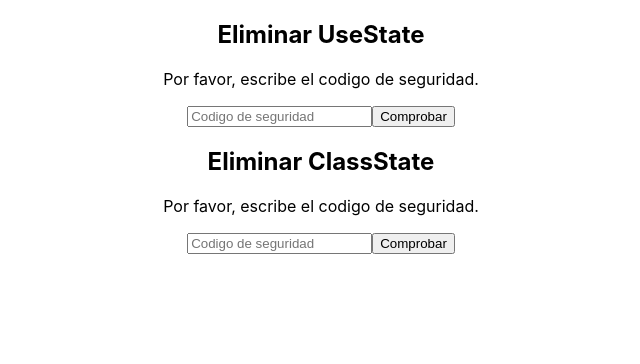
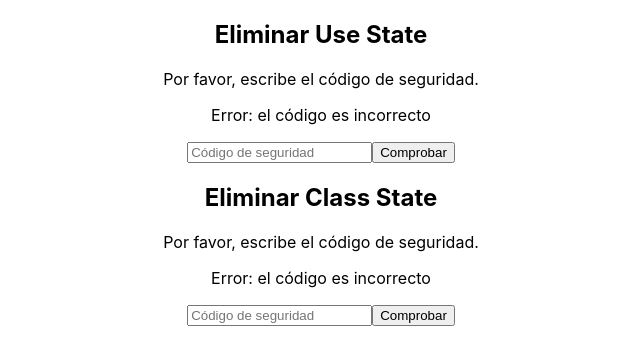
Before and after one commit to nicolas4746/manejo-estado-react, a React (Create React App) app: page / in a window 1280 px wide. Shown: the top 364 px of the page, without its empty margins (319-959 px from the left). Built offline with nearby package versions, Linux system fonts and the light colour scheme; the HTML template or start-up script is replaced by a standard one.

Commit message:
diferencias manejo estado con funciones o clases,basico

```diff
--- a/src/App.js
+++ b/src/App.js
@@ -6,8 +6,8 @@
 function App() {
   return (
     <div className="App">
-      <UseState/>
-      <ClassState/>
+      <UseState name="Use State" />
+      <ClassState name="Class State" />
     </div>
   );
 }
--- a/src/ClassState.js
+++ b/src/ClassState.js
@@ -1,17 +1,33 @@
 import React from 'react';
 
 class ClassState extends React.Component {
+    constructor(props) {
+      super(props);
+
+      this.state = {
+        error: true,
+      };
+    }
+
     render() {
-        return (
-            <div>
-                <h2>Eliminar ClassState</h2>
+      return (
+        <div>
+          <h2>Eliminar {this.props.name}</h2>
 
-                <p>Por favor, escribe el codigo de seguridad.</p>
+          <p>Por favor, escribe el código de seguridad.</p>
 
-                <input placeholder="Codigo de seguridad"/>
-                <button>Comprobar</button>
-            </div>
-        );
+          {this.state.error && (
+            <p>Error: el código es incorrecto</p>
+          )}
+
+          <input placeholder="Código de seguridad" />
+          <button
+            onClick={() =>
+              this.setState(prevState => ({ error: !prevState.error }))
+            }
+          >Comprobar</button>
+        </div>
+      );
     }
 }
 export {ClassState};
--- a/src/UseState.js
+++ b/src/UseState.js
@@ -1,15 +1,24 @@
 import React from 'react';
 
-function UseState() {
+function UseState({ name }) {
+    const [error, setError] = React.useState(true);
+
     return (
-        <div>
-            <h2>Eliminar UseState</h2>
+      <div>
+        <h2>Eliminar {name}</h2>
 
-            <p>Por favor, escribe el codigo de seguridad.</p>
+        <p>Por favor, escribe el código de seguridad.</p>
 
-            <input placeholder="Codigo de seguridad"/>
-            <button>Comprobar</button>
-        </div>
+        {error && (
+          <p>Error: el código es incorrecto</p>
+        )}
+
+        <input placeholder="Código de seguridad" />
+        <button
+          onClick={() => setError(!error)}
+        >Comprobar</button>
+      </div>
     );
-}
-export {UseState};
+  }
+
+export { UseState };
```
